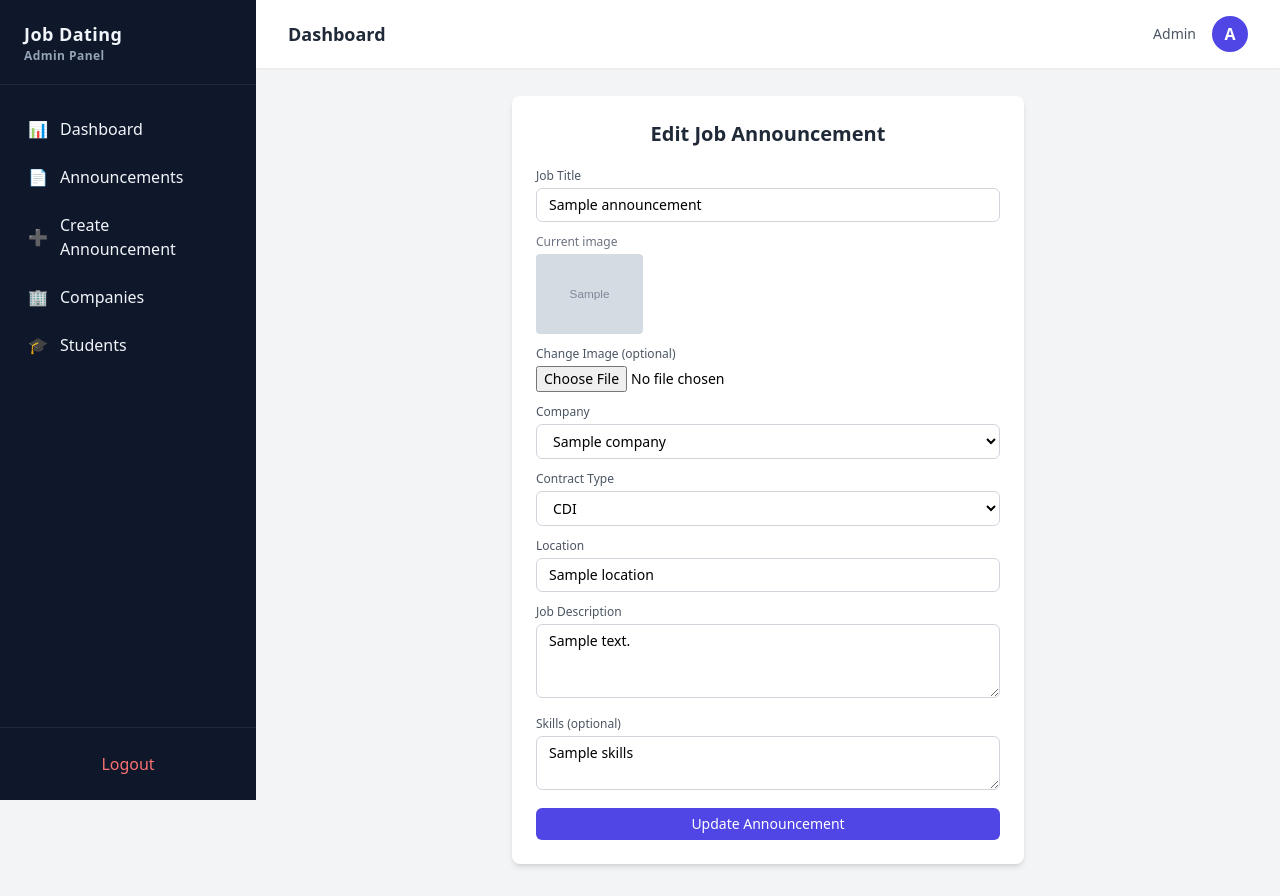
After one commit to yassinesekkah/Youcode-Job-Dating-Platform, a PHP site: template App/views/back/announcements/edit.twig in a window 1280 px wide. The commit adds this page. Run offline with PHP 8.4, Linux system fonts and the light colour scheme; the template is opened without the code that fills it: most values are stand-ins (such as "Sample title", 1, 10 or a date in 2020); grey boxes marked "Sample" are stand-in pictures; some libraries are stand-ins or nearby versions.

Commit message:
YJDP-45 feat(admin): edit and update job announcements with preserved created_at

```diff
--- a/App/Models/Announcement.php
+++ b/App/Models/Announcement.php
@@ -15,9 +15,11 @@ class Announcement extends Model
                 WHERE announcements.deleted = 0
                 ORDER BY announcements.created_at DESC";
 
-        $stmt = self::$db -> prepare($sql);
-        $stmt -> execute();
+        $stmt = self::$db->prepare($sql);
+        $stmt->execute();
 
         return $stmt->fetchAll(\PDO::FETCH_ASSOC);
     }
+
+
 }
--- /dev/null
+++ b/App/views/back/announcements/edit.twig
@@ -0,0 +1,163 @@
+{% extends "layouts/back.twig" %}
+
+{% block content %}
+
+<div class="flex justify-center px-4">
+    <div class="w-full max-w-lg bg-white rounded-lg shadow-md p-6">
+
+        <h2 class="text-xl font-semibold text-gray-800 mb-5 text-center">
+            Edit Job Announcement
+        </h2>
+
+        {# Errors #}
+        {% if errors %}
+        <div class="mb-4 rounded-md bg-red-100 border border-red-300 text-red-700 p-3">
+            <ul class="list-disc list-inside text-xs">
+                {% for field, messages in errors %}
+                    {% for message in messages %}
+                        <li>{{ message }}</li>
+                    {% endfor %}
+                {% endfor %}
+            </ul>
+        </div>
+        {% endif %}
+
+        <form
+            action="/admin/announcements/update?id={{ announcement.id }}"
+            method="POST"
+            class="space-y-3"
+            enctype="multipart/form-data"
+        >
+
+            <input type="hidden" name="csrf_token" value="{{ csrf_token }}">
+
+            {# Title #}
+            <div>
+                <label class="block text-xs font-medium text-gray-600 mb-1">
+                    Job Title
+                </label>
+                <input
+                    type="text"
+                    name="title"
+                    value="{{ announcement.title }}"
+                    required
+                    class="w-full rounded-md border border-gray-300 px-3 py-1.5 text-sm
+                           focus:outline-none focus:ring-2 focus:ring-indigo-500"
+                >
+            </div>
+
+            {# Image preview #}
+            {% if announcement.image %}
+                <div>
+                    <p class="text-xs text-gray-500 mb-1">Current image</p>
+                    <img src="{{ announcement.image }}" class="h-20 rounded mb-2">
+                </div>
+            {% endif %}
+
+            <div>
+                <label class="block text-xs font-medium text-gray-600 mb-1">
+                    Change Image (optional)
+                </label>
+                <input type="file" name="image" accept="image/*" class="w-full text-sm">
+            </div>
+
+            {# Company #}
+            <div>
+                <label class="block text-xs font-medium text-gray-600 mb-1">
+                    Company
+                </label>
+                <select
+                    name="company_id"
+                    required
+                    class="w-full rounded-md border border-gray-300 px-3 py-1.5 text-sm bg-white
+                           focus:outline-none focus:ring-2 focus:ring-indigo-500"
+                >
+                    {% for company in companies %}
+                        <option
+                            value="{{ company.id }}"
+                            {% if company.id == announcement.company_id %}selected{% endif %}
+                        >
+                            {{ company.name }}
+                        </option>
+                    {% endfor %}
+                </select>
+            </div>
+
+            {# Contract type #}
+            <div>
+                <label class="block text-xs font-medium text-gray-600 mb-1">
+                    Contract Type
+                </label>
+                <select
+                    name="contract_type"
+                    required
+                    class="w-full rounded-md border border-gray-300 px-3 py-1.5 text-sm bg-white
+                           focus:outline-none focus:ring-2 focus:ring-indigo-500"
+                >
+                    {% for type in ['CDI','CDD','Stage','Freelance'] %}
+                        <option
+                            value="{{ type }}"
+                            {% if announcement.contract_type == type %}selected{% endif %}
+                        >
+                            {{ type }}
+                        </option>
+                    {% endfor %}
+                </select>
+            </div>
+
+            {# Location #}
+            <div>
+                <label class="block text-xs font-medium text-gray-600 mb-1">
+                    Location
+                </label>
+                <input
+                    type="text"
+                    name="location"
+                    value="{{ announcement.location }}"
+                    required
+                    class="w-full rounded-md border border-gray-300 px-3 py-1.5 text-sm
+                           focus:outline-none focus:ring-2 focus:ring-indigo-500"
+                >
+            </div>
+
+            {# Description #}
+            <div>
+                <label class="block text-xs font-medium text-gray-600 mb-1">
+                    Job Description
+                </label>
+                <textarea
+                    name="description"
+                    rows="3"
+                    required
+                    class="w-full rounded-md border border-gray-300 px-3 py-1.5 text-sm
+                           focus:outline-none focus:ring-2 focus:ring-indigo-500"
+                >{{ announcement.description }}</textarea>
+            </div>
+
+            {# Skills #}
+            <div>
+                <label class="block text-xs font-medium text-gray-600 mb-1">
+                    Skills (optional)
+                </label>
+                <textarea
+                    name="skills"
+                    rows="2"
+                    class="w-full rounded-md border border-gray-300 px-3 py-1.5 text-sm
+                           focus:outline-none focus:ring-2 focus:ring-indigo-500"
+                >{{ announcement.skills }}</textarea>
+            </div>
+
+            <button
+                type="submit"
+                class="w-full bg-indigo-600 text-white py-1.5 rounded-md
+                       text-sm font-medium hover:bg-indigo-700 transition"
+            >
+                Update Announcement
+            </button>
+
+        </form>
+
+    </div>
+</div>
+
+{% endblock %}
--- a/config/routes.php
+++ b/config/routes.php
@@ -45,3 +45,6 @@ $router->get('/admin/announcements/create', 'Back\AnnouncementController@createF
 $router->post('/admin/announcements/create', 'Back\AnnouncementController@store');
 ///affichage des annonneces active
 $router->get('/admin/announcements', 'Back\AnnouncementController@index');
+///edit une annonce
+$router->get('/admin/announcements/edit', 'Back\AnnouncementController@editForm');
+$router->post('/admin/announcements/update', 'Back\AnnouncementController@update');
```
Also changed, not shown: App/Controllers/Back/AnnouncementController.php (+106 -0 lines), App/Core/Model.php (+11 -6 lines), App/views/back/announcements/index.twig (+14 -11 lines), public/assets/images/ann_696f94c830108.png (added), public/assets/images/ann_696f94d656330.png (added).
